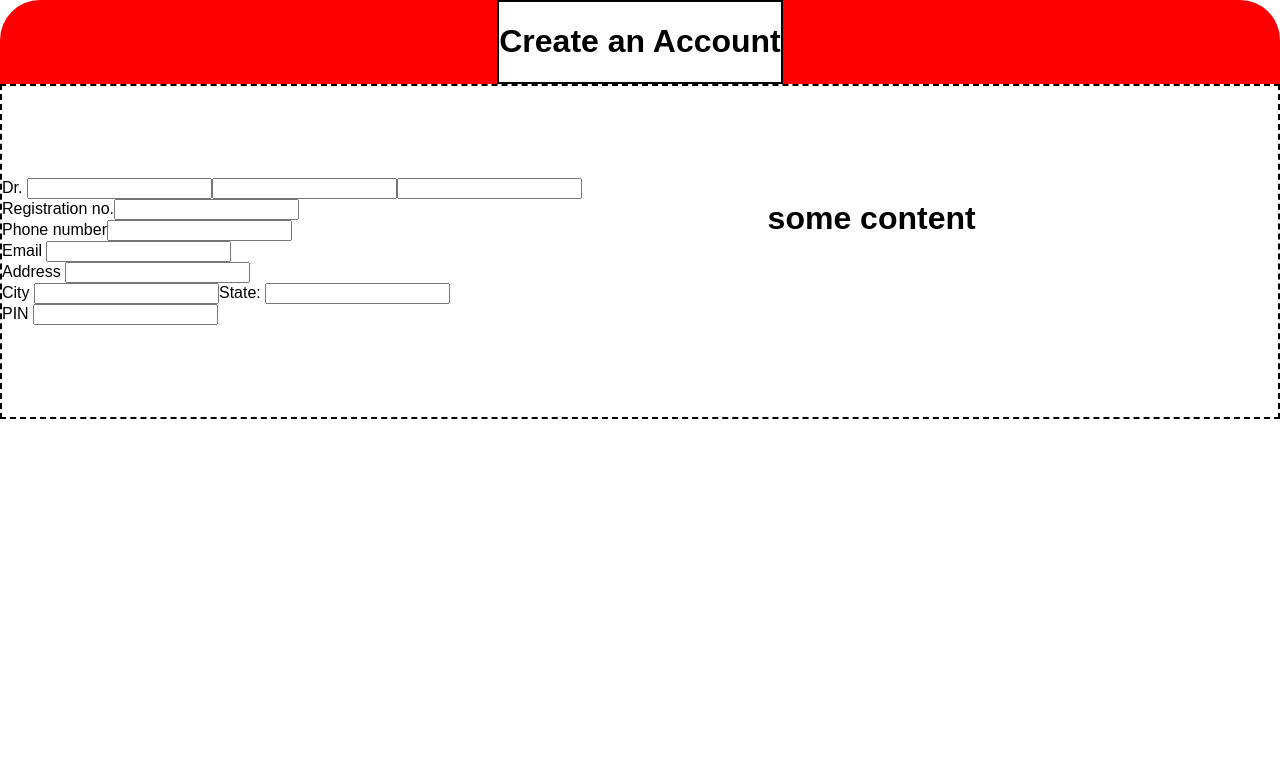
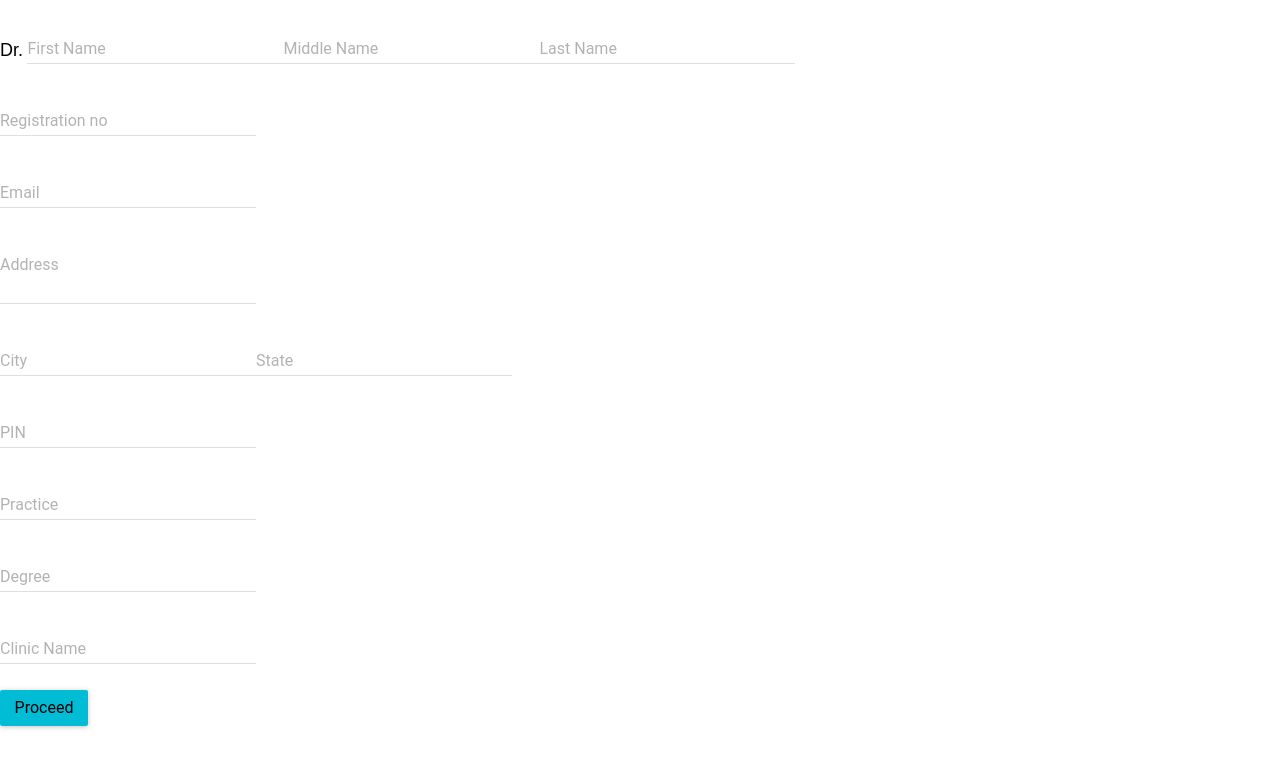
Before and after one commit to rocknegi/React, a React (Create React App) app: page /signup in a window 1280 px wide. Shown: the top 768 px of the page. Built offline with nearby package versions, Linux system fonts and the light colour scheme; the HTML template or start-up script is replaced by a standard one.

Commit message:
fix register page

```diff
--- a/src/Signup/Signup.js
+++ b/src/Signup/Signup.js
@@ -1,113 +1,67 @@
-import React, { Component } from 'react';
+import React, {Component} from 'react';
+import MuiThemeProvider from 'material-ui/styles/MuiThemeProvider';
+import RaisedButton from 'material-ui/RaisedButton';
+import TextField from 'material-ui/TextField';
+import InputAdornment from '@material-ui/core/InputAdornment';
 
 class Signup extends Component {
-    render(){
-        return(
-            <div className='wrapper' style={wrapit}>
-                <Header/>
-                <Footer/>
-            </div>
-        );
+    constructor(props) {
+        super(props);
     }
+    onSubmit = () => {
+        this
+            .props
+            .history
+            .push('/dashboard')
     }
 
-const wrapit = {
-    background:"red",
-    display: 'grid',
-    gridTemplateRows : '1fr 4fr',
-    borderRadius: '40px',
-};
+    render() {
+        return (
+            <div>
+                <MuiThemeProvider>
+                    <div className="container">
+                        <div className="row">
+                            <div className="col-md-6">
 
-const topstyle = {
-    background:'white',
-    justifySelf:'center',
-    border:'2px solid black',
-    gridRow:'1 2',
-};
+                                <label
+                                    style={{
+                                    fontSize: '18px'
+                                }}>Dr.
+                                </label>{' '}
+                                <TextField hintText="First Name" floatingLabelText="First Name"/>
+                                <TextField hintText="Middle Name" floatingLabelText="Middle Name"/>
+                                <TextField hintText="Last Name" floatingLabelText="Last Name"/>
+                                <br/>
+                                <TextField hintText="Registration no" floatingLabelText="Registration no"/>
+                                <br/>
+                                <TextField hintText="Email" floatingLabelText="Email"/>
+                                <br/>
+                                <TextField multiLine floatingLabelText="Address" rows={2}/>
+                                <br/>
 
-const bottom = {
-    background:'white',
-    alignContent:'center',
-    border:'2px dashed black',
-    gridRow:'2 3',
-    display:'grid',
-    gridTemplateColumns:'3fr 2fr',
-};
+                                <TextField hintText="City" floatingLabelText="City"/>
 
-class Header extends Component {
-    render(){
-        return(
-            <div className ='header' style={topstyle}>
-                <h1>Create an Account</h1>
+                                <TextField hintText="State" floatingLabelText="State"/>
+                                <br/>
+                                <TextField hintText="PIN" floatingLabelText="PIN"/>
+
                             </div>
-        );
-    }
+                            <div className="col-md-6">
+                                <TextField hintText="Practice" floatingLabelText="Practice"/>
+                                <br/>
+                                <TextField hintText="Degree" floatingLabelText="Degree"/>
+                                <br/>
+                                <TextField hintText="Clinic Name" floatingLabelText="Clinic Name"/>
+                                <br/>
+                                <br/>
+                                <RaisedButton primary={true} onClick={this.onSubmit}>Proceed</RaisedButton>
+                            </div>
+                        </div>
+                    </div>
+                </MuiThemeProvider>
+            </div>
+        )
     }
 
-
-class Footer extends Component {
-    render(){
-        return(
-            <div classname ='footer' style ={bottom}>
-                <Left/>
-                <Right/>
-            </div>
-        );
 }
-}
-
-class Left extends Component {
-    render(){
-        return(
-            <div classname ='left' style ={lef}>
-            <div >
-                <label>Dr. <input type='text'/><input type='text'/><input type='text'/></label>
-                </div>
-
-                <div >
-                <label>Registration no.<input type='text'/></label>
-                </div>
-
-                <div >
-                <label>Phone number<input type='text'/></label>
-                </div>
-
-                <div >
-                <label>Email <input type='email'/></label>
-                </div>
-
-                <div >
-                <label>Address <input type='textarea'/></label>
-                </div>
-
-                <div style={{display:'inline'}}>
-                <label>City <input type='text'/></label>
-                <label>State: <input type='text'/></label>
-                </div>
-
-                <div >
-                <label>PIN <input type='text'/></label>
-                </div>
-            </div>
-        );
-    }
-}
-
-class Right extends Component {
-    render(){
-        return(
-            <div classname ='right' style ={rig}>
-              <h1>some content</h1>
-            </div>
-        );
-    }
-}
-
-const lef = {
-
-};
-
-const rig = {
-
-};
 export default Signup;
```
Also changed, not shown: src/Login/Login.js (+6 -3 lines), src/Signup/ButtonAppBarCollapse.js (deleted, +0 -61 lines). Lines whose indentation alone changed are shown as unchanged.
